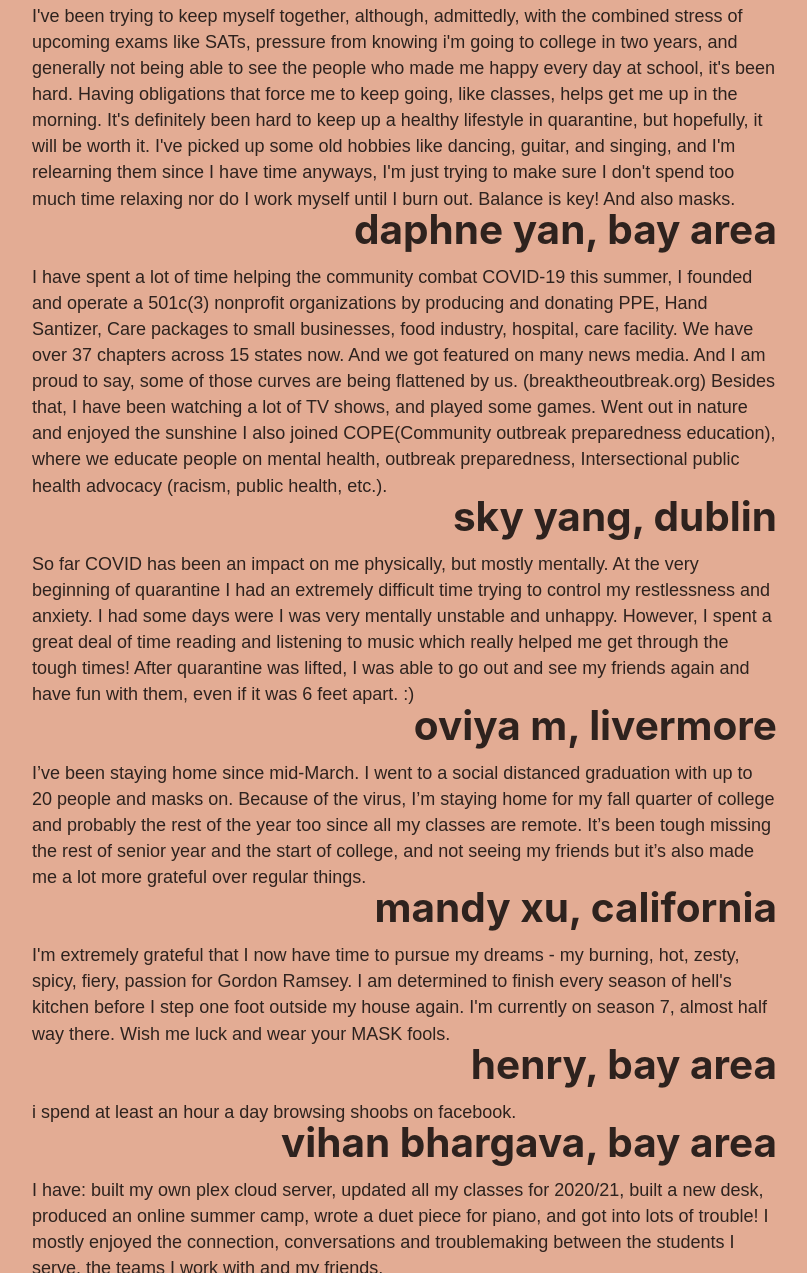
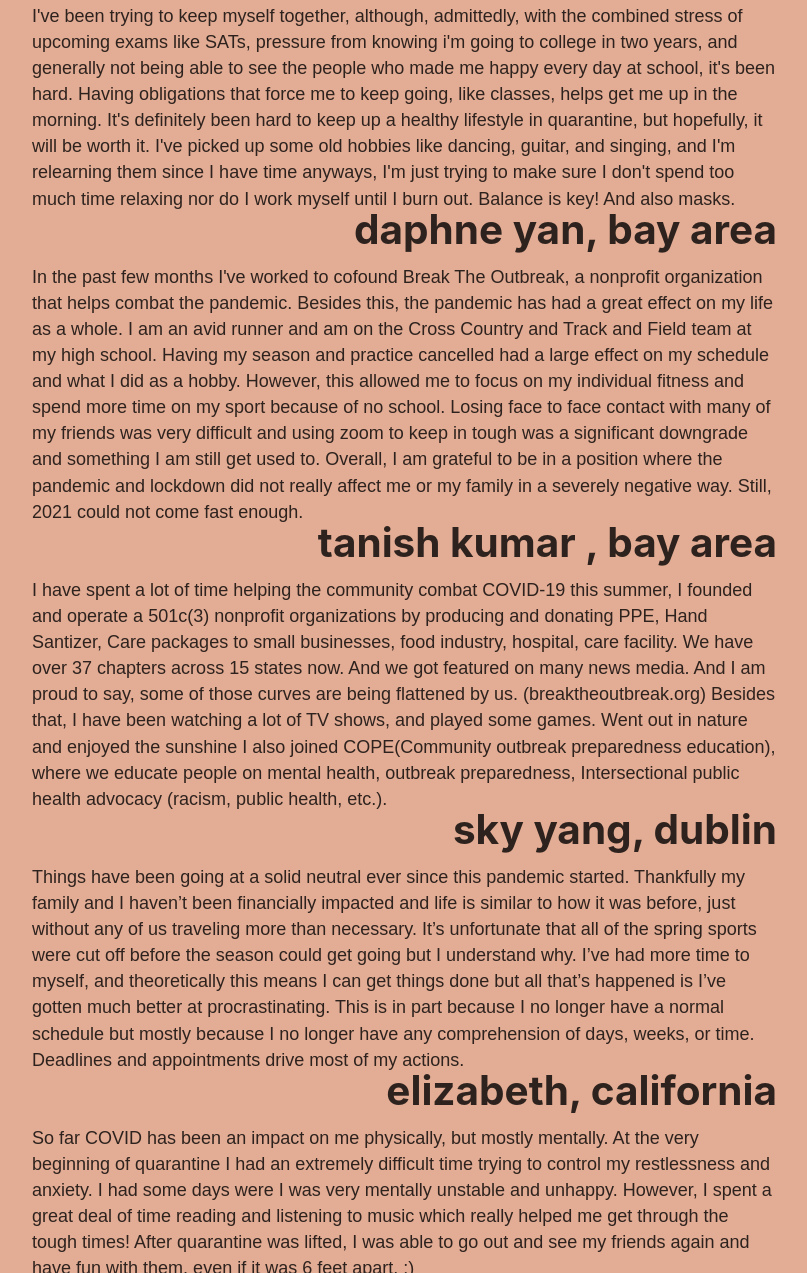
Before and after one commit to sri240/defeating-covid-19, a Gatsby site: page / in a window 1280 px wide. Shown: the part 2536-3809 px from the top of the page, without its empty margins (247-1054 px from the left). Built offline with nearby package versions, Linux system fonts and the light colour scheme; Gatsby itself is replaced by a stand-in of ours.

Commit message:
added tanish and elizabeth

```diff
--- a/src/components/seo.js
+++ b/src/components/seo.js
@@ -19,7 +19,6 @@ function SEO({ description, lang, meta, title }) {
             title
             description
             author
-            keywords
           }
         }
       }
--- a/src/pages/index.js
+++ b/src/pages/index.js
@@ -192,6 +192,25 @@ const IndexPage = () => (
         <br></br>{" "}
         <div class="person">
           <p>
+            In the past few months I've worked to cofound Break The Outbreak, a
+            nonprofit organization that helps combat the pandemic. Besides this,
+            the pandemic has had a great effect on my life as a whole. I am an
+            avid runner and am on the Cross Country and Track and Field team at
+            my high school. Having my season and practice cancelled had a large
+            effect on my schedule and what I did as a hobby. However, this
+            allowed me to focus on my individual fitness and spend more time on
+            my sport because of no school. Losing face to face contact with many
+            of my friends was very difficult and using zoom to keep in tough was
+            a significant downgrade and something I am still get used to.
+            Overall, I am grateful to be in a position where the pandemic and
+            lockdown did not really affect me or my family in a severely
+            negative way. Still, 2021 could not come fast enough.
+          </p>{" "}
+          <h1 class="t">&nbsp; tanish kumar , bay area </h1>{" "}
+        </div>
+        <br></br>{" "}
+        <div class="person">
+          <p>
             I have spent a lot of time helping the community combat COVID-19
             this summer, I founded and operate a 501c(3) nonprofit organizations
             by producing and donating PPE, Hand Santizer, Care packages to small
@@ -206,6 +225,23 @@ const IndexPage = () => (
             (racism, public health, etc.).{" "}
           </p>{" "}
           <h1 class="t">&nbsp; sky yang, dublin</h1>{" "}
+        </div>
+        <br></br>{" "}
+        <div class="person">
+          <p>
+            Things have been going at a solid neutral ever since this pandemic
+            started. Thankfully my family and I haven’t been financially
+            impacted and life is similar to how it was before, just without any
+            of us traveling more than necessary. It’s unfortunate that all of
+            the spring sports were cut off before the season could get going but
+            I understand why. I’ve had more time to myself, and theoretically
+            this means I can get things done but all that’s happened is I’ve
+            gotten much better at procrastinating. This is in part because I no
+            longer have a normal schedule but mostly because I no longer have
+            any comprehension of days, weeks, or time. Deadlines and
+            appointments drive most of my actions.{" "}
+          </p>{" "}
+          <h1 class="t">&nbsp; elizabeth, california</h1>{" "}
         </div>
         <br></br>{" "}
         <div class="person">
```
